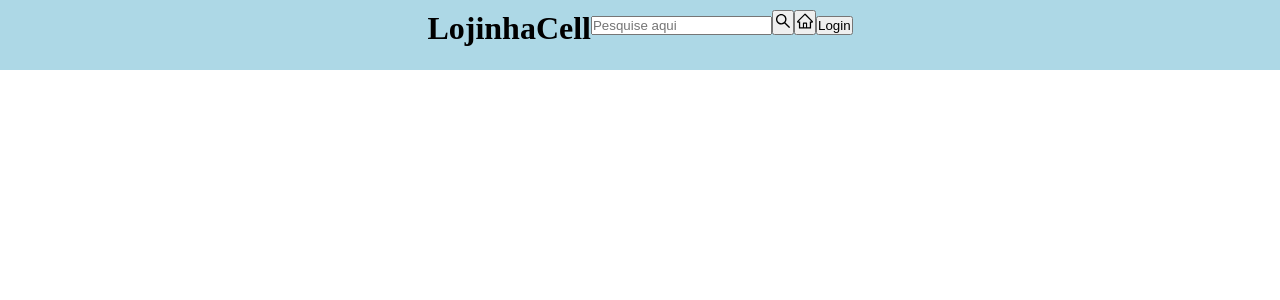
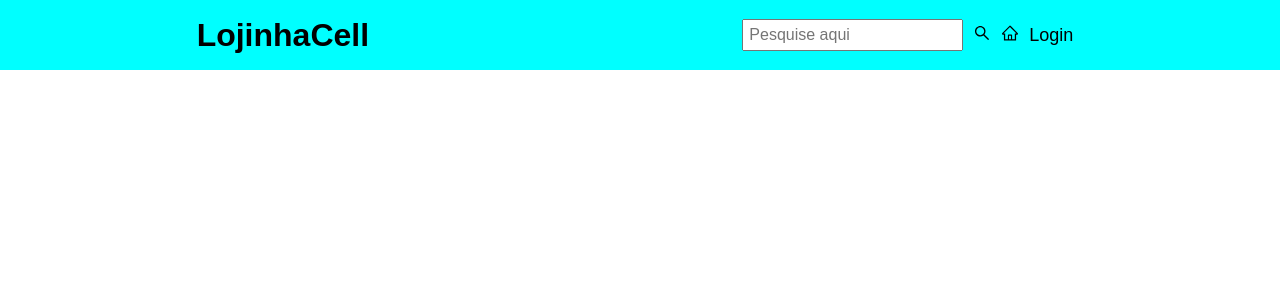
Before and after one commit to EnzoCorrupto/comerciocel, a React (Create React App) app: page / in a window 1280 px wide. Shown: the top 300 px of the page. Built offline with nearby package versions, Linux system fonts and the light colour scheme.

Commit message:
ultima versao
Com o layout padrao

```diff
--- a/src/App.js
+++ b/src/App.js
@@ -6,28 +6,38 @@ function App() {
     <div className="Container">
       <h1 className="title">LojinhaCell</h1>
         <div className="ContainerInput">
+            <div>
             <input
             type="text"
-            placeholder="Pesquise aqui">
+            placeholder="Pesquise aqui" className="pesquisa">
             </input>
+            </div>
+            <div>
             <button className="buttonSearch">
               <AiOutlineSearch
               size={18}
               color="black"/>
             </button>
+            </div>
+            <div>
             <button className="buttonHome">
               <AiOutlineHome
               size={18}
               color="black">
               </AiOutlineHome>
             </button>
+            </div>
+            <div>
             <button className="buttonLogin"
             type="button">
               Login
             </button>
+            </div>
+
+        </div>
 
 
-        </div>
+
 
     </div>
   );
--- a/src/index.css
+++ b/src/index.css
@@ -1,17 +1,39 @@
-*{
+* {
   margin: 0;
   padding: 0;
+  box-sizing: border-box;
 }
 
-.Container{
-  background-color: lightblue;
+.Container {
   display: flex;
-  flex-direction: row;
-  justify-content: center;
-  height: 50px;
+  justify-content: space-around;
+  align-items: center;
+  height: 70px;
   padding: 10px;
+  background-color: aqua;
 }
 
-.buttonHome{
-  order: -1;
+.ContainerInput {
+  display: flex;
+  align-items: center;
 }
+
+.pesquisa {
+  margin-right: 10px;
+  padding: 5px;
+  font-size: 16px;
+}
+
+.buttonSearch,
+.buttonHome,
+.buttonLogin {
+  background-color: transparent;
+  border: none;
+  cursor: pointer;
+  font-size: 18px;
+  margin-right: 10px;
+}
+
+.title {
+  font-family: fantasy;
+}
--- /dev/null
+++ b/src/login.js
@@ -0,0 +1 @@
+<input>Nome aqui</input>
```
